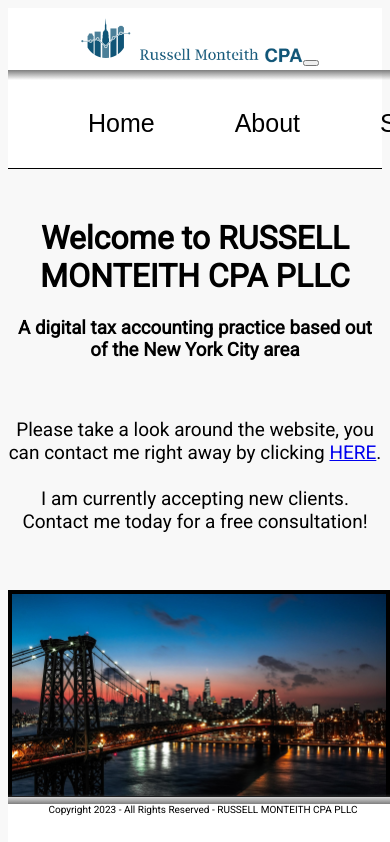
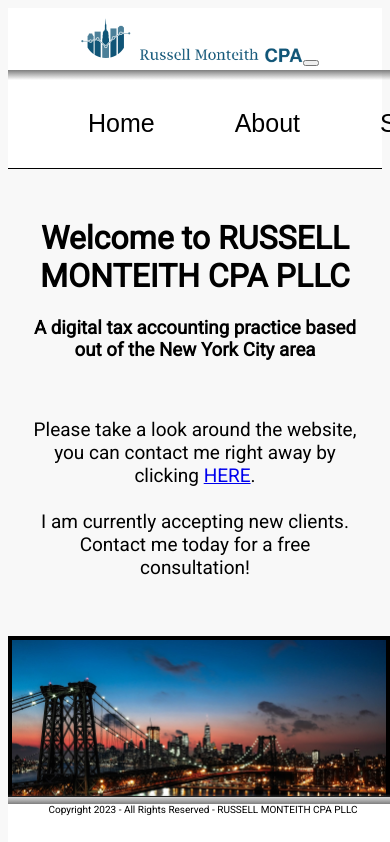
Before and after one commit to russelltheprogrammer/monteithtaxcpanext, a Next.js app: page / in a window 390 px wide. Shown: the top 842 px of the page. Built offline with nearby package versions, Linux system fonts and the light colour scheme; no server answers; some icons are missing; a web font is replaced by a local one.

Commit message:
change home description responsiveness

```diff
--- a/styles/globals.scss
+++ b/styles/globals.scss
@@ -131,6 +131,12 @@ body {
   margin: 0 auto;
   padding-top: 10px;
   width: 100%;
+}
+
+@media (max-width: 864px) {
+  .text-blurbs {
+    width: 90%;
+  }
 }
 
 .text-blurbs-content-home {
```
